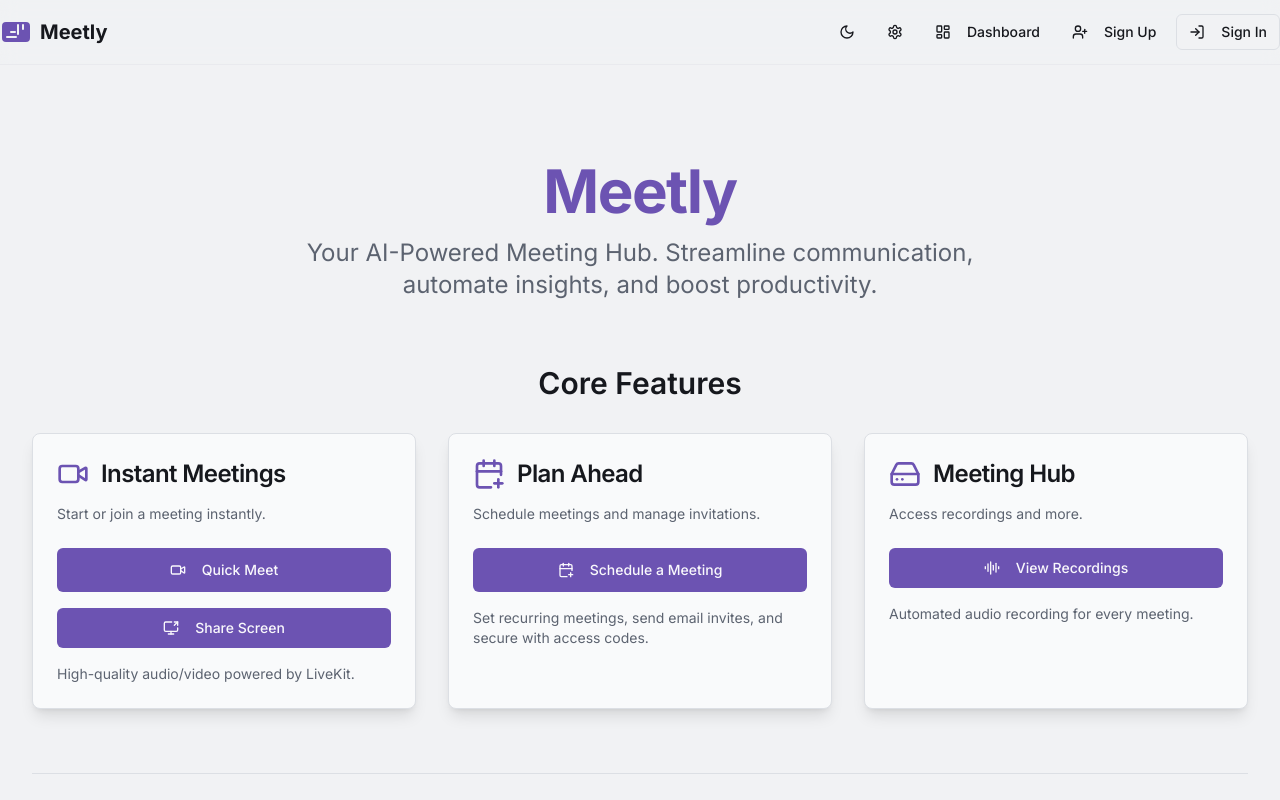
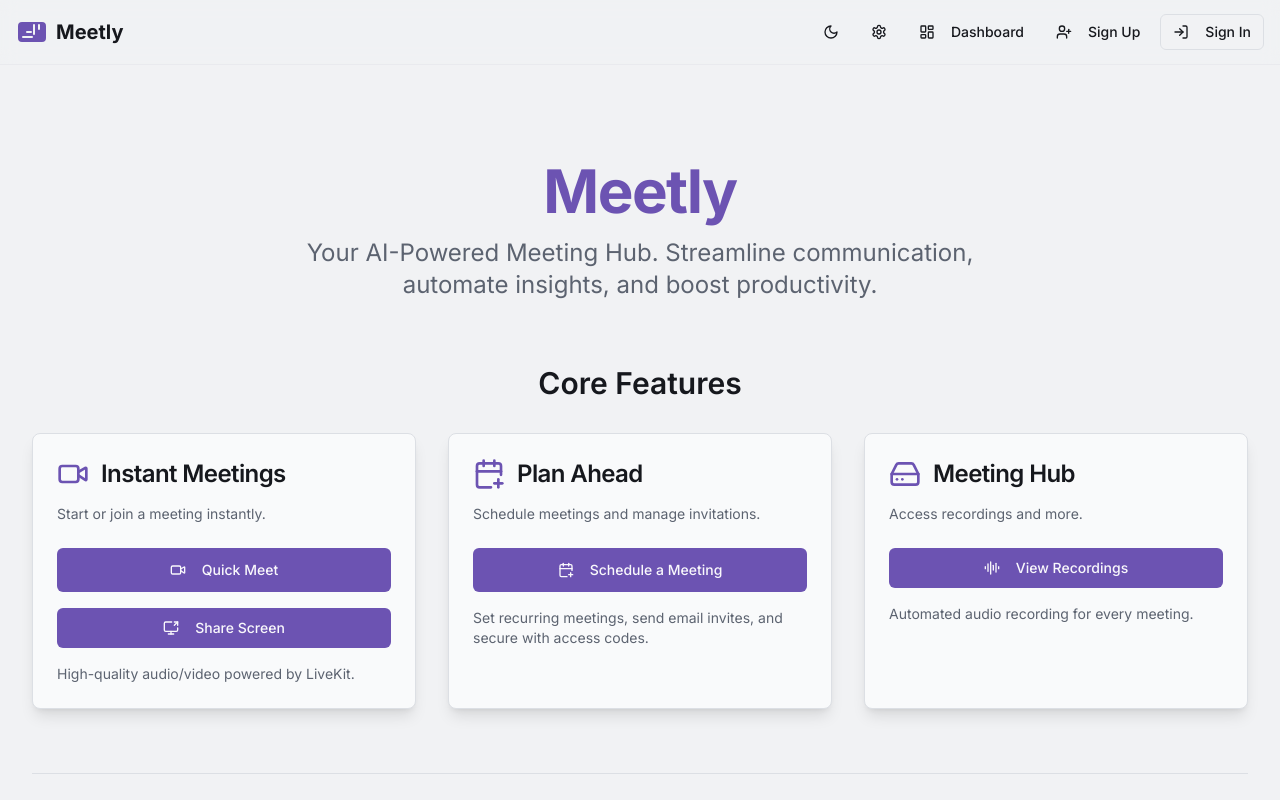
Before and after one commit to m6tm/meetly, a Next.js app: page / in a window 1280 px wide. Shown: the top 800 px of the page. Built offline with nearby package versions, Linux system fonts and the light colour scheme; what @genkit-ai/googleai, genkit would draw is missing.

Commit message:
Make the following changes:
,

Find this element:

  <AppHeader>

with

```diff
--- a/src/components/layout/app-header.tsx
+++ b/src/components/layout/app-header.tsx
@@ -18,7 +18,7 @@
 
   return (
     <header className="sticky top-0 z-50 w-full border-b border-border/40 bg-background/95 backdrop-blur supports-[backdrop-filter]:bg-background/60">
-      <div className="container flex h-16 max-w-screen-2xl items-center">
+      <div className="container flex h-16 max-w-screen-2xl items-center px-4">
         <Link href="/" className="mr-6 flex items-center space-x-2">
           <svg xmlns="http://www.w3.org/2000/svg" viewBox="0 0 24 24" fill="currentColor" className="h-8 w-8 text-primary">
             <path d="M4.5 4.5a3 3 0 00-3 3v9a3 3 0 003 3h15a3 3 0 003-3v-9a3 3 0 00-3-3h-15zm12.75 1.5a.75.75 0 01.75.75v3a.75.75 0 01-1.5 0v-3a.75.75 0 01.75-.75zm-3.75 0a.75.75 0 01.75.75v6.75a.75.75 0 01-1.5 0V6.75a.75.75 0 01.75-.75zM7.5 12a.75.75 0 01.75-.75h3a.75.75 0 010 1.5h-3a.75.75 0 01-.75-.75zm-3 3.75a.75.75 0 01.75-.75h6.75a.75.75 0 010 1.5H5.25a.75.75 0 01-.75-.75z" />
```
